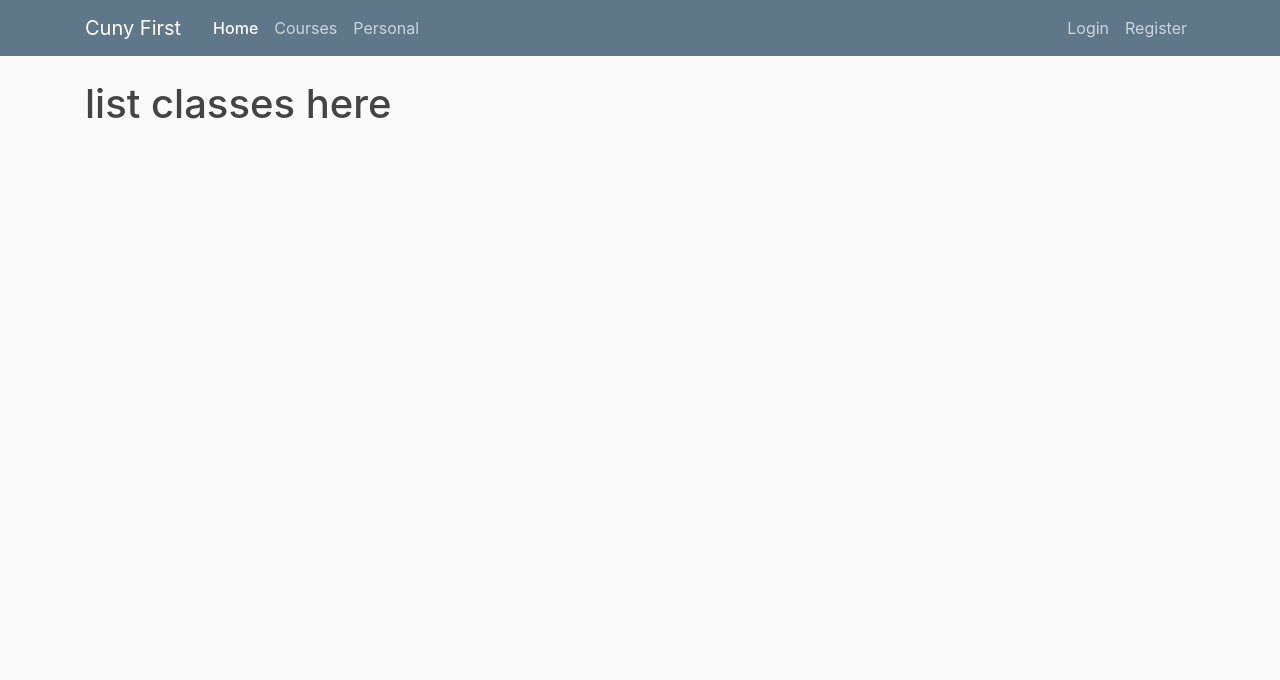
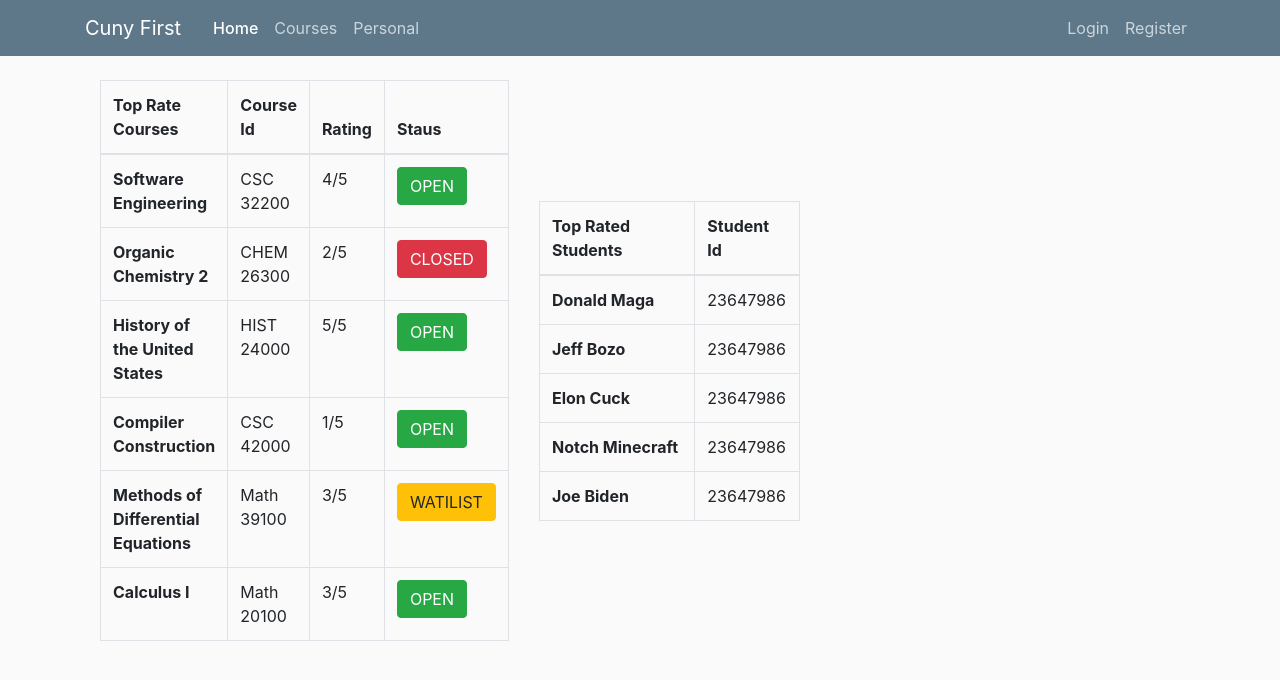
Before and after one commit to Diego1P/CUNY, a Django app: page / in a window 1280 px wide. Shown: the top 680 px of the page. Run offline with Django 3.2, Linux system fonts and the light colour scheme; some libraries are stand-ins or nearby versions.

Commit message:
satisfied with progress today

```diff
--- a/register/templates/register/landing.html
+++ b/register/templates/register/landing.html
@@ -1,6 +1,71 @@
 {% extends "register/base.html"%}
 {% block content %}
-	<h1>
-		list classes here
-	</h1>
+
+	<div class="container">
+
+		<div class="row align-items-center">
+			<div class="col">
+
+				<table class="table table-bordered">
+					<thead>
+					  <tr>
+						<th scope="col">Top Rate Courses</th>
+						<th scope="col"> Course Id </th>
+						<th scope="col">Rating</th>
+						<th scope="col">Staus</th>
+					  </tr>
+					</thead>
+					<tbody>
+					{% for class in classes %}
+
+					  <tr>
+						<th scope="row">{{ class.course_name }}</th>
+						<td>{{ class.course_id }} </td>
+						<td>{{ class.rating }} </td>
+
+						{% if class.status == 'open' %}
+							<td> <button type="button" class="btn btn-success">OPEN</button> </td>
+						{% elif class.status == 'full' %}
+							<td> <button type="button" class="btn btn-warning">WATILIST</button> </td>
+						{% else %}
+							<td> <button type="button" class="btn btn-danger">CLOSED</button> </td>
+						{% endif %}
+
+					  </tr>
+
+					{% endfor %}
+					</tbody>
+				</table>
+
+			</div>
+			<!-- this seperates the left and right columns-->
+
+			<div class="col">
+
+				<table class="table table-bordered">
+					<thead>
+					  <tr>
+						<th scope="col">Top Rated Students</th>
+						<th scope="col"> Student Id</th>
+					  </tr>
+					</thead>
+					<tbody>
+					{% for student in students %}
+
+					  <tr>
+						<th scope="row">{{ student.student }}</th>
+						<td>{{ student.student_id }} </td>
+					  </tr>
+
+					{% endfor %}
+					</tbody>
+				</table>
+
+			</div>
+
+
+		</div>
+
+	</div>
+
 {% endblock content %}
--- a/register/views.py
+++ b/register/views.py
@@ -14,8 +14,9 @@ classes = [
         'day': 'TuThu',
         'time': '12:00 - 14:15',
         'location': 'online synchronous',
+        'rating': '4/5',
+        'status': 'open',
     },
-
     {
         'course_name': 'Organic Chemistry 2',
         'course_id': 'CHEM 26300',
@@ -23,17 +24,93 @@ classes = [
         'day': 'TuThu',
         'time': '10:00 - 11:50',
         'location': 'online synchronous',
-    }
+        'rating' : '2/5',
+        'status' : 'closed',
+    },
+
+     {
+        'course_name': 'History of the United States',
+        'course_id': 'HIST 24000',
+        'instructor': 'Michael Vulis',
+        'day': 'TuThu',
+        'time': '02:00 - 03:15',
+        'location': 'online synchronous',
+        'rating' : '5/5',
+        'status' : 'open',
+    },
+
+    {
+
+        'course_name': 'Compiler Construction',
+        'course_id': 'CSC 42000',
+        'instructor': 'Matthew Vaz',
+        'day': 'MoWe',
+        'time': '11:00 - 12:30',
+        'location': 'online synchronous',
+        'rating' : '1/5',
+        'status' : 'open',
+
+    },
+
+    {
+
+        'course_name': 'Methods of Differential Equations',
+        'course_id': 'Math 39100',
+        'instructor': 'G. Yassiyevic',
+        'day': 'MoWe',
+        'time': '11:00 - 12:15',
+        'location': 'online synchronous',
+        'rating' : '3/5',
+        'status' : 'full',
+    },
+
+    {
+
+        'course_name': 'Calculus I',
+        'course_id': 'Math 20100',
+        'instructor': 'K. Ravindran',
+        'day': 'Fr',
+        'time': '03:00 - 05:30',
+        'location': 'online synchronous',
+        'rating' : '3/5',
+        'status' : 'open',
+    },
 
 
 ]
 
+students = [
+    {
+        'student': 'Donald Maga',
+        'student_id':'23647986',
+    },
+    {
+        'student': 'Jeff Bozo',
+        'student_id':'23647986',
+    },
+        {
+        'student': 'Elon Cuck',
+        'student_id':'23647986',
+    },
+        {
+        'student': 'Notch Minecraft',
+        'student_id':'23647986',
+    },
+    {
+        'student': 'Joe Biden',
+        'student_id':'23647986',
+    },
+]
 
 def personal(request):
 	return render(request, 'register/personal.html')
 
 def landing(request):
-	return render(request, 'register/landing.html')
+    context = {
+        'classes': classes,
+        'students':students,
+    }
+    return render(request, 'register/landing.html', context)
 
 def course(request):
 
@@ -42,9 +119,6 @@ def course(request):
     }
 
     return render(request, 'register/course_page.html', context)
-
-
-
 
 def register(request):
     if request.method == 'POST':
--- a/requirements.txt
+++ b/requirements.txt
@@ -3,3 +3,4 @@ Django==3.2.9
 django-crispy-forms==1.13.0
 pytz==2021.3
 sqlparse==0.4.2
+typing_extensions==4.0.1
```
